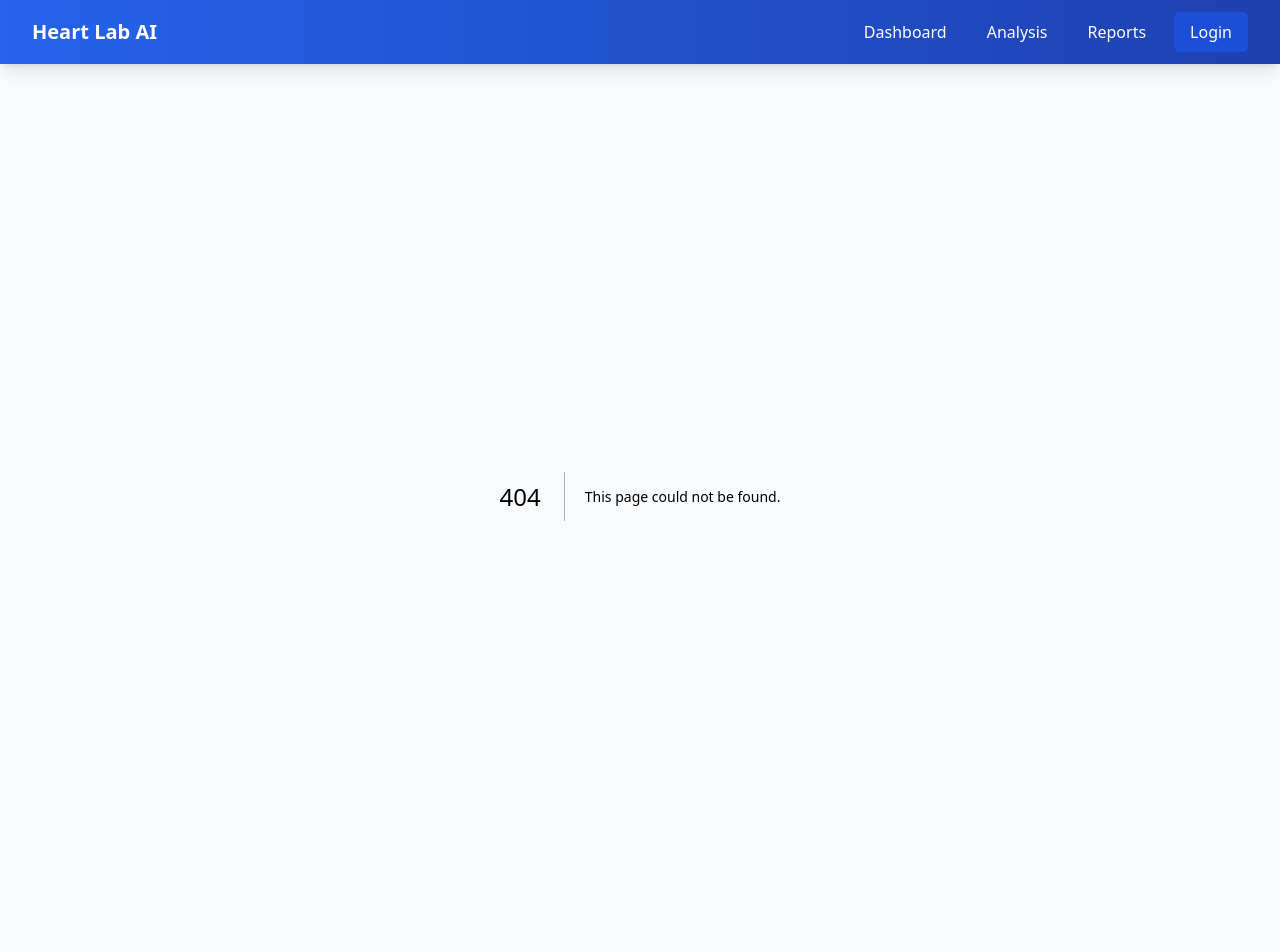
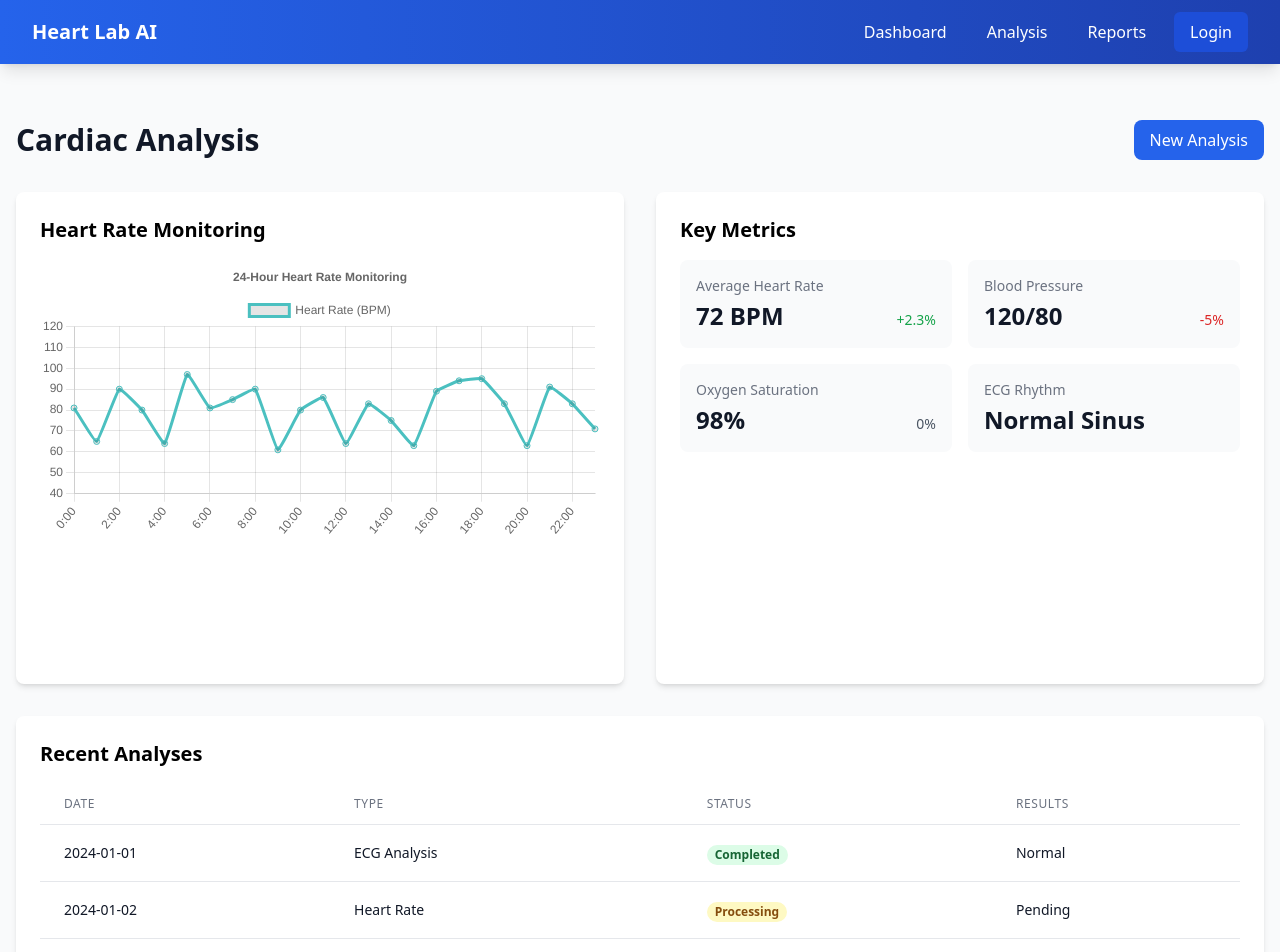
Before and after one commit to larrybuckalew/heart-lab-ai, a Next.js app: page /analysis in a window 1280 px wide. Before the commit this address had no page. Shown: the top 952 px of the page. Before the commit the page ends 928 px from the top, so only its background shows below. Built offline with nearby package versions, Linux system fonts and the light colour scheme.

Commit message:
feat: add analysis page with charts and metrics

```diff
--- /dev/null
+++ b/src/app/analysis/page.js
@@ -0,0 +1,63 @@
+import HeartRateChart from '@/components/HeartRateChart';
+import AnalysisMetrics from '@/components/AnalysisMetrics';
+
+export default function Analysis() {
+  return (
+    <div className="max-w-7xl mx-auto py-6">
+      <div className="flex justify-between items-center mb-8">
+        <h1 className="text-3xl font-bold text-gray-900">Cardiac Analysis</h1>
+        <button className="bg-blue-600 text-white px-4 py-2 rounded-lg hover:bg-blue-700 transition-colors">
+          New Analysis
+        </button>
+      </div>
+
+      <div className="grid grid-cols-1 lg:grid-cols-2 gap-8 mb-8">
+        <div className="bg-white p-6 rounded-lg shadow-md">
+          <h2 className="text-xl font-semibold mb-4">Heart Rate Monitoring</h2>
+          <HeartRateChart />
+        </div>
+
+        <div className="bg-white p-6 rounded-lg shadow-md">
+          <h2 className="text-xl font-semibold mb-4">Key Metrics</h2>
+          <AnalysisMetrics />
+        </div>
+      </div>
+
+      <div className="bg-white rounded-lg shadow-md p-6">
+        <h2 className="text-xl font-semibold mb-4">Recent Analyses</h2>
+        <div className="overflow-x-auto">
+          <table className="min-w-full divide-y divide-gray-200">
+            <thead>
+              <tr>
+                <th className="px-6 py-3 text-left text-xs font-medium text-gray-500 uppercase tracking-wider">Date</th>
+                <th className="px-6 py-3 text-left text-xs font-medium text-gray-500 uppercase tracking-wider">Type</th>
+                <th className="px-6 py-3 text-left text-xs font-medium text-gray-500 uppercase tracking-wider">Status</th>
+                <th className="px-6 py-3 text-left text-xs font-medium text-gray-500 uppercase tracking-wider">Results</th>
+              </tr>
+            </thead>
+            <tbody className="bg-white divide-y divide-gray-200">
+              {[
+                { date: '2024-01-01', type: 'ECG Analysis', status: 'Completed', result: 'Normal' },
+                { date: '2024-01-02', type: 'Heart Rate', status: 'Processing', result: 'Pending' },
+                { date: '2024-01-03', type: 'Blood Pressure', status: 'Completed', result: 'Elevated' },
+              ].map((analysis, index) => (
+                <tr key={index} className="hover:bg-gray-50">
+                  <td className="px-6 py-4 whitespace-nowrap text-sm text-gray-900">{analysis.date}</td>
+                  <td className="px-6 py-4 whitespace-nowrap text-sm text-gray-900">{analysis.type}</td>
+                  <td className="px-6 py-4 whitespace-nowrap">
+                    <span className={`px-2 inline-flex text-xs leading-5 font-semibold rounded-full ${
+                      analysis.status === 'Completed' ? 'bg-green-100 text-green-800' : 'bg-yellow-100 text-yellow-800'
+                    }`}>
+                      {analysis.status}
+                    </span>
+                  </td>
+                  <td className="px-6 py-4 whitespace-nowrap text-sm text-gray-900">{analysis.result}</td>
+                </tr>
+              ))}
+            </tbody>
+          </table>
+        </div>
+      </div>
+    </div>
+  );
+}
--- /dev/null
+++ b/src/components/AnalysisMetrics.js
@@ -0,0 +1,50 @@
+export default function AnalysisMetrics() {
+  const metrics = [
+    {
+      label: 'Average Heart Rate',
+      value: '72 BPM',
+      change: '+2.3%',
+      trend: 'up'
+    },
+    {
+      label: 'Blood Pressure',
+      value: '120/80',
+      change: '-5%',
+      trend: 'down'
+    },
+    {
+      label: 'Oxygen Saturation',
+      value: '98%',
+      change: '0%',
+      trend: 'neutral'
+    },
+    {
+      label: 'ECG Rhythm',
+      value: 'Normal Sinus',
+      change: null,
+      trend: 'neutral'
+    }
+  ];
+
+  return (
+    <div className="grid grid-cols-2 gap-4">
+      {metrics.map((metric, index) => (
+        <div key={index} className="p-4 bg-gray-50 rounded-lg">
+          <h3 className="text-sm font-medium text-gray-500">{metric.label}</h3>
+          <div className="mt-1 flex items-baseline justify-between">
+            <p className="text-2xl font-semibold text-gray-900">{metric.value}</p>
+            {metric.change && (
+              <p className={`text-sm ${
+                metric.trend === 'up' ? 'text-green-600' :
+                metric.trend === 'down' ? 'text-red-600' :
+                'text-gray-600'
+              }`}>
+                {metric.change}
+              </p>
+            )}
+          </div>
+        </div>
+      ))}
+    </div>
+  );
+}
--- /dev/null
+++ b/src/components/HeartRateChart.js
@@ -0,0 +1,73 @@
+import { useState, useEffect } from 'react';
+import { Line } from 'react-chartjs-2';
+import {
+  Chart as ChartJS,
+  CategoryScale,
+  LinearScale,
+  PointElement,
+  LineElement,
+  Title,
+  Tooltip,
+  Legend,
+} from 'chart.js';
+
+ChartJS.register(
+  CategoryScale,
+  LinearScale,
+  PointElement,
+  LineElement,
+  Title,
+  Tooltip,
+  Legend
+);
+
+export default function HeartRateChart() {
+  const [chartData, setChartData] = useState({
+    labels: [],
+    datasets: []
+  });
+
+  useEffect(() => {
+    // Simulated heart rate data
+    const times = Array.from({length: 24}, (_, i) => `${i}:00`);
+    const data = Array.from({length: 24}, () => Math.floor(Math.random() * (100 - 60) + 60));
+
+    setChartData({
+      labels: times,
+      datasets: [
+        {
+          label: 'Heart Rate (BPM)',
+          data: data,
+          fill: false,
+          borderColor: 'rgb(75, 192, 192)',
+          tension: 0.1
+        }
+      ]
+    });
+  }, []);
+
+  const options = {
+    responsive: true,
+    plugins: {
+      legend: {
+        position: 'top',
+      },
+      title: {
+        display: true,
+        text: '24-Hour Heart Rate Monitoring'
+      }
+    },
+    scales: {
+      y: {
+        min: 40,
+        max: 120
+      }
+    }
+  };
+
+  return (
+    <div className="w-full h-[400px]">
+      <Line options={options} data={chartData} />
+    </div>
+  );
+}
```
